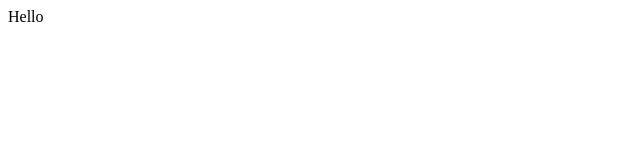
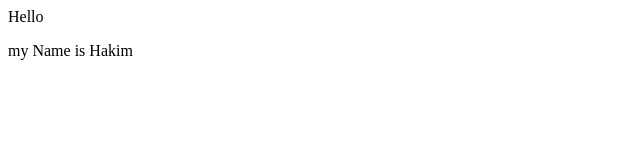
Before and after one commit to ettakhi/git-demo, a plain HTML site: page index.html in a window 1280 px wide. Shown: the whole page, without its empty margins (0-640 px from the left). Drawn offline with Linux system fonts and the light colour scheme.

Commit message:
commit from ettakhitest

```diff
--- a/index.html
+++ b/index.html
@@ -1 +1,2 @@
 <p>Hello</p>
+<p>my Name is Hakim</p>
```
